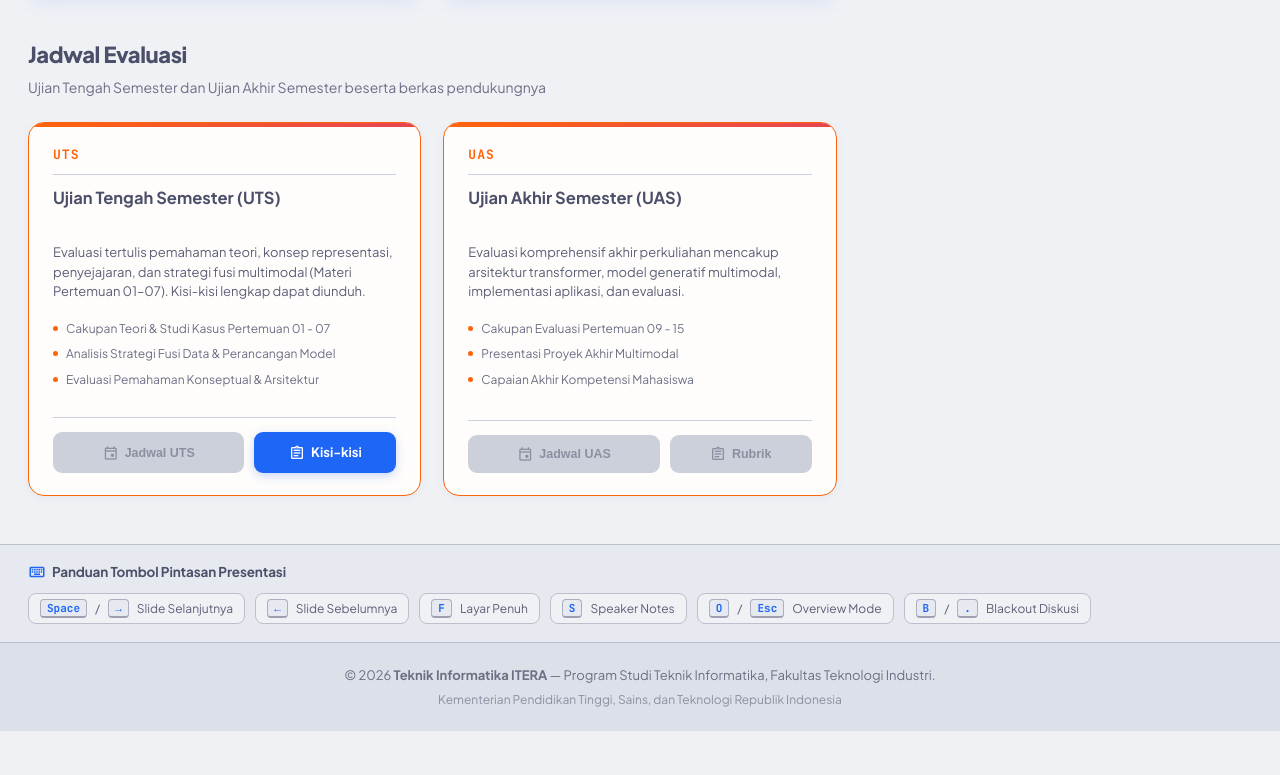
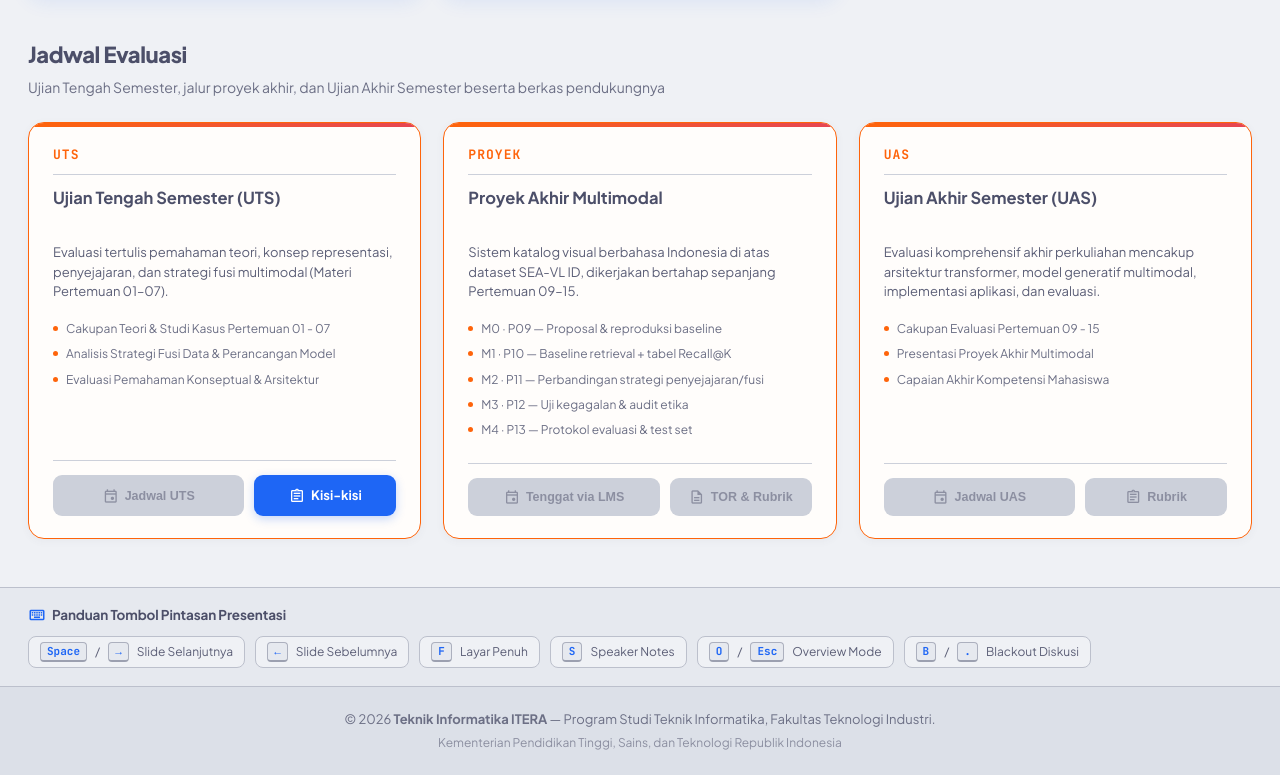
Before and after one commit to iwawiwi/multimodal, a website: page index.html in a window 1280 px wide. Shown: the part 2394-3169 px from the top of the page. Before the commit the page ends 3125 px from the top, so only its background shows below. Drawn offline with nearby package versions, Linux system fonts and the light colour scheme.

Commit message:
feat(index): kartu jalur proyek M0-M4 di portal
Mahasiswa kini melihat peta milestone proyek langsung di portal (Opsi A):
kartu ketiga "PROYEK" pada grid Jadwal Evaluasi, memakai kelas yang sudah
ada (nol CSS baru). Tombol 'Tenggat via LMS' dan 'TOR & Rubrik' tetap nonaktif.

- D-A11 diperluas: peta milestone boleh tampil sebagai scaffolding;
  berkas TOR/rubrik/contoh/tenggat tetap lewat LMS.
- CODEBASE.md 5.2 mencatat komposisi grid milestone.

```diff
--- a/index.html
+++ b/index.html
@@ -475,7 +475,7 @@
          ============================================================ -->
     <div class="section-heading section-heading-milestones">
       <h2>Jadwal Evaluasi</h2>
-      <p>Ujian Tengah Semester dan Ujian Akhir Semester beserta berkas pendukungnya</p>
+      <p>Ujian Tengah Semester, jalur proyek akhir, dan Ujian Akhir Semester beserta berkas pendukungnya</p>
     </div>
 
     <div class="milestones-grid">
@@ -488,7 +488,7 @@
         <div class="week-card-body">
           <h3 class="week-title">Ujian Tengah Semester (UTS)</h3>
           <p class="week-desc">
-            Evaluasi tertulis pemahaman teori, konsep representasi, penyejajaran, dan strategi fusi multimodal (Materi Pertemuan 01&ndash;07). Kisi-kisi lengkap dapat diunduh.
+            Evaluasi tertulis pemahaman teori, konsep representasi, penyejajaran, dan strategi fusi multimodal (Materi Pertemuan 01&ndash;07).
           </p>
           <ul class="week-topics">
             <li><span class="topic-dot"></span>Cakupan Teori &amp; Studi Kasus Pertemuan 01 - 07</li>
@@ -505,6 +505,36 @@
             <span class="material-symbols-outlined">assignment</span>
             <span>Kisi-kisi</span>
           </a>
+        </div>
+      </div>
+
+      <!-- PROYEK AKHIR -->
+      <div class="milestone-card">
+        <div class="milestone-card-header">
+          <span class="milestone-type-label">PROYEK</span>
+        </div>
+        <div class="week-card-body">
+          <h3 class="week-title">Proyek Akhir Multimodal</h3>
+          <p class="week-desc">
+            Sistem katalog visual berbahasa Indonesia di atas dataset SEA-VL ID, dikerjakan bertahap sepanjang Pertemuan 09&ndash;15.
+          </p>
+          <ul class="week-topics">
+            <li><span class="topic-dot"></span>M0 &middot; P09 &mdash; Proposal &amp; reproduksi baseline</li>
+            <li><span class="topic-dot"></span>M1 &middot; P10 &mdash; Baseline retrieval + tabel Recall@K</li>
+            <li><span class="topic-dot"></span>M2 &middot; P11 &mdash; Perbandingan strategi penyejajaran/fusi</li>
+            <li><span class="topic-dot"></span>M3 &middot; P12 &mdash; Uji kegagalan &amp; audit etika</li>
+            <li><span class="topic-dot"></span>M4 &middot; P13 &mdash; Protokol evaluasi &amp; test set</li>
+          </ul>
+        </div>
+        <div class="week-card-actions">
+          <button class="btn-action-disabled" disabled title="Tenggat mingguan dibagikan lewat LMS">
+            <span class="material-symbols-outlined">event</span>
+            <span>Tenggat via LMS</span>
+          </button>
+          <button class="btn-action-disabled" disabled title="TOR dan rubrik penilaian dibagikan lewat LMS">
+            <span class="material-symbols-outlined">description</span>
+            <span>TOR &amp; Rubrik</span>
+          </button>
         </div>
       </div>
 
```
Also changed, not shown: AGENTS.md (+4 -0 lines), .agents/CODEBASE.md.
